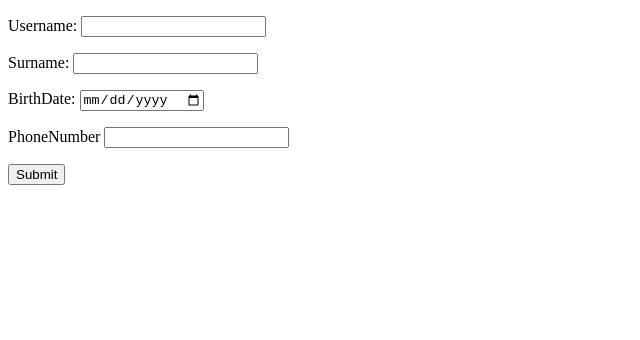
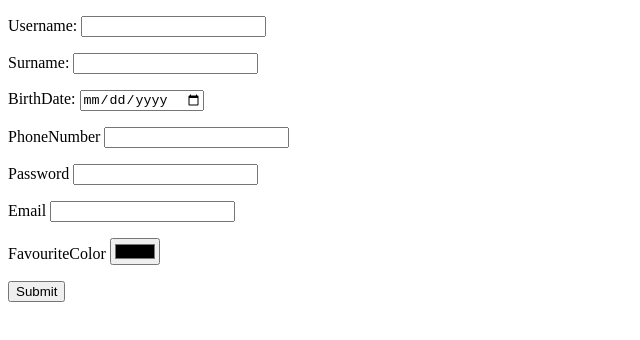
Before and after one commit to AJMM11/interfaces-usuario, a plain HTML site: page index.html in a window 1280 px wide. Shown: the whole page, without its empty margins (0-640 px from the left). Drawn offline with Linux system fonts and the light colour scheme.

Commit message:
terminado

```diff
--- a/index.html
+++ b/index.html
@@ -21,6 +21,21 @@
             <input type="tel" name="tele" id="tele"
                     title = "Introduce your phone number" autocomplete="tel"/>
         </p>
+        <p>
+            <label for="pass">Password</label>
+            <input type="password" name="pass" id="pass"
+                    title = "Introduce your password" autocomplete="new-password"/>
+        </p>
+        <p>
+            <label for="mail">Email</label>
+            <input type="text" name="mail" id="mail"
+                    title = "Introduce your email" autocomplete="email"/>
+        </p>
+        <p>
+            <label for="favColor">FavouriteColor</label>
+            <input type="color" name="favColor" id="favColor"
+                    title = "Introduce your favourite color" autocomplete="color"/>
+        </p>
         <input type="submit" value ="Submit" />
     </form>
 </html>
```
